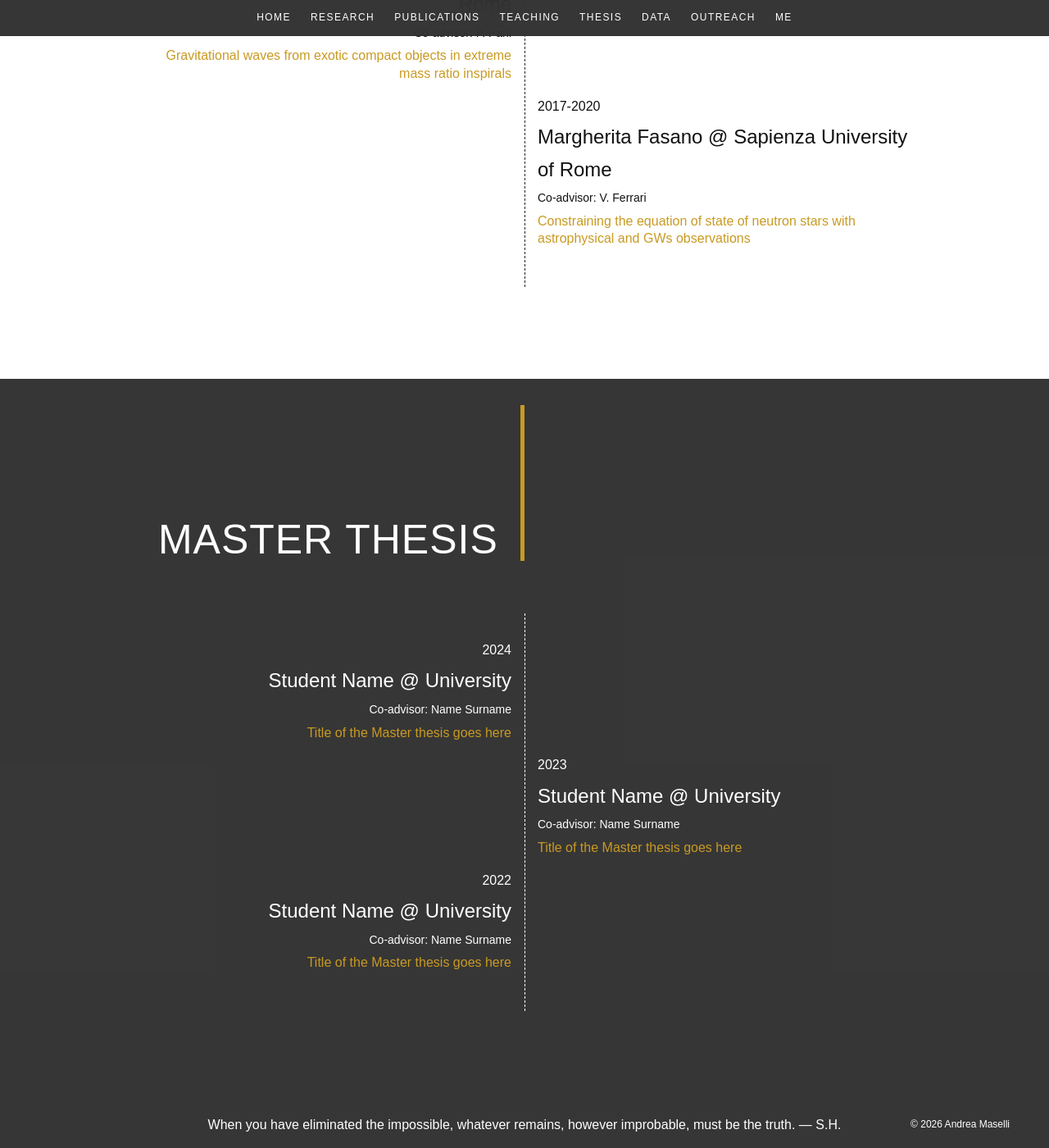
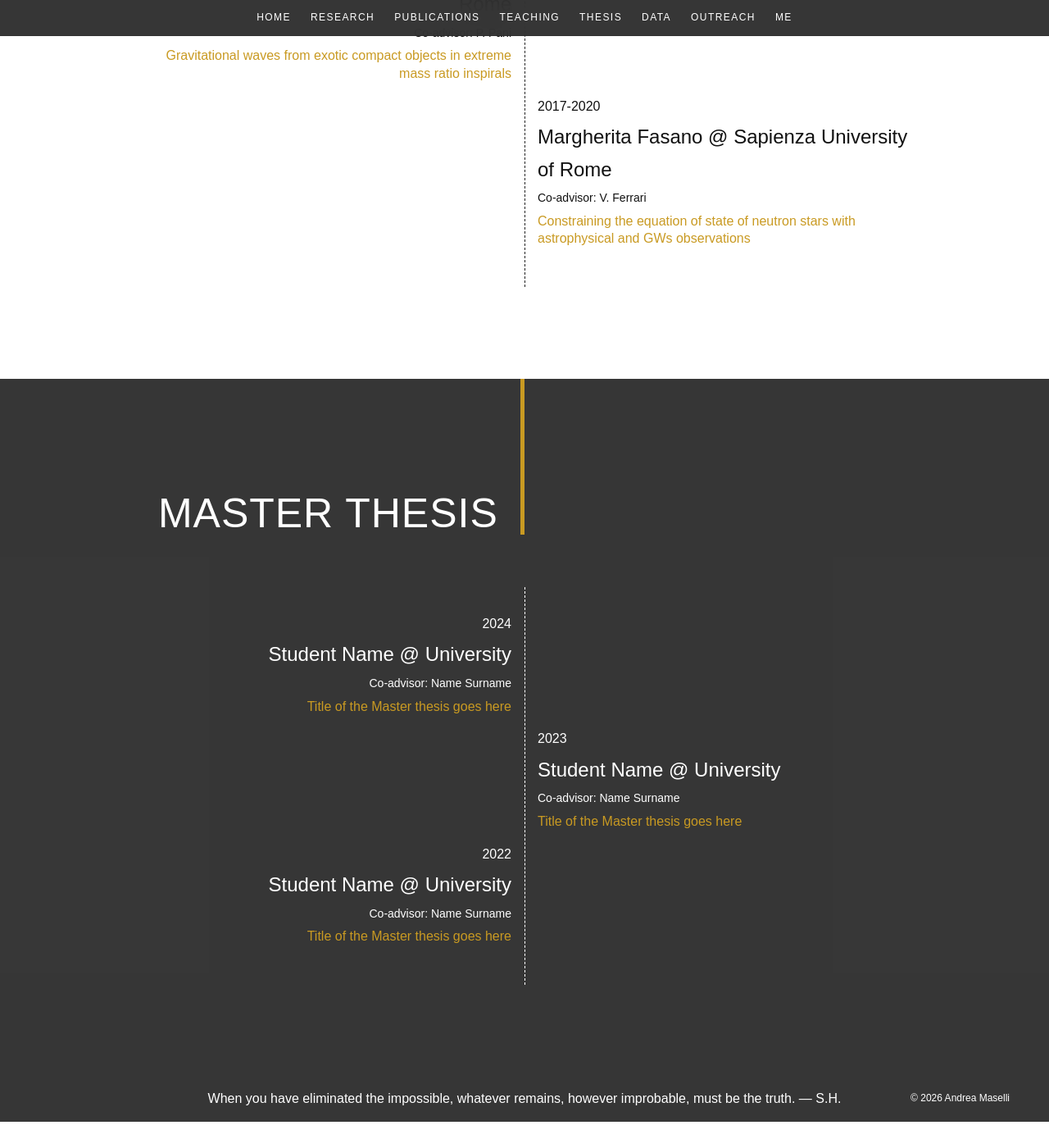
Before and after one commit to masellia/andreamaselli.github.io, a Jekyll site: the page built from pages/thesis.md, in a window 1280 px wide and 1400 px high, scrolled down 1862 px. Shown: the whole window at 82% size. Built offline with Jekyll 4.4.1, drawn with Linux system fonts in a browser that asks for light colours; some web fonts are replaced; after the commit the page ends 3230 px from its top, so only the background shows below that.

Commit message:
thesis page

```diff
--- a/assets/css/main.css
+++ b/assets/css/main.css
@@ -691,7 +691,7 @@ body {
 
 .master-thesis-section {
   background: rgba(44,44,44,0.95);
-  padding: 2rem 0 7rem;
+  padding: 0rem 0 7rem;
   margin-top: 5rem;
 }
 
```
